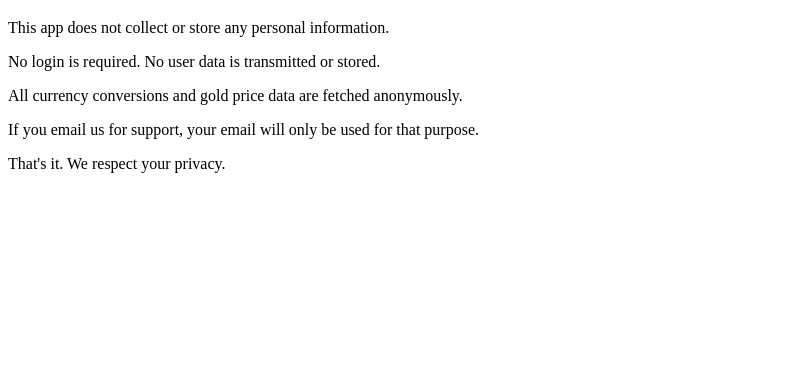
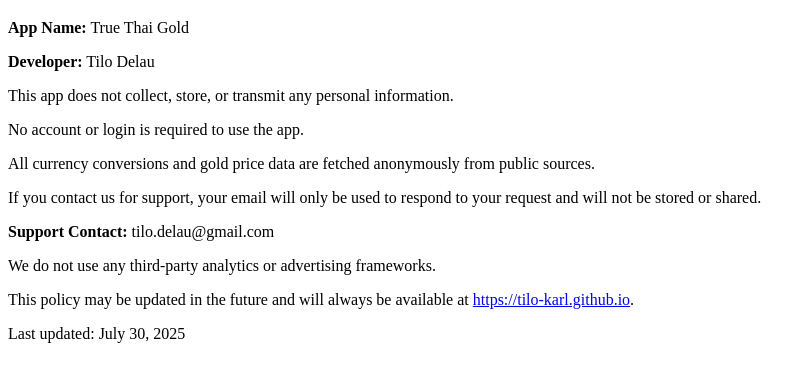
Before and after one commit to Tilo-Karl/Tilo-Karl.github.io, a plain HTML site: page index.html in a window 1280 px wide. Shown: the part 61-442 px from the top of the page, without its empty margins (0-812 px from the left). Drawn offline with Linux system fonts and the light colour scheme.

Commit message:
Update index.html

```diff
--- a/index.html
+++ b/index.html
@@ -7,10 +7,15 @@
 </head>
 <body>
   <h1>Privacy Policy</h1>
-  <p>This app does not collect or store any personal information.</p>
-  <p>No login is required. No user data is transmitted or stored.</p>
-  <p>All currency conversions and gold price data are fetched anonymously.</p>
-  <p>If you email us for support, your email will only be used for that purpose.</p>
-  <p>That's it. We respect your privacy.</p>
+  <p><strong>App Name:</strong> True Thai Gold</p>
+  <p><strong>Developer:</strong> Tilo Delau</p>
+  <p>This app does not collect, store, or transmit any personal information.</p>
+  <p>No account or login is required to use the app.</p>
+  <p>All currency conversions and gold price data are fetched anonymously from public sources.</p>
+  <p>If you contact us for support, your email will only be used to respond to your request and will not be stored or shared.</p>
+  <p><strong>Support Contact:</strong> tilo.delau@gmail.com</p>
+  <p>We do not use any third-party analytics or advertising frameworks.</p>
+  <p>This policy may be updated in the future and will always be available at <a href="https://tilo-karl.github.io">https://tilo-karl.github.io</a>.</p>
+  <p>Last updated: July 30, 2025</p>
 </body>
 </html>
```
